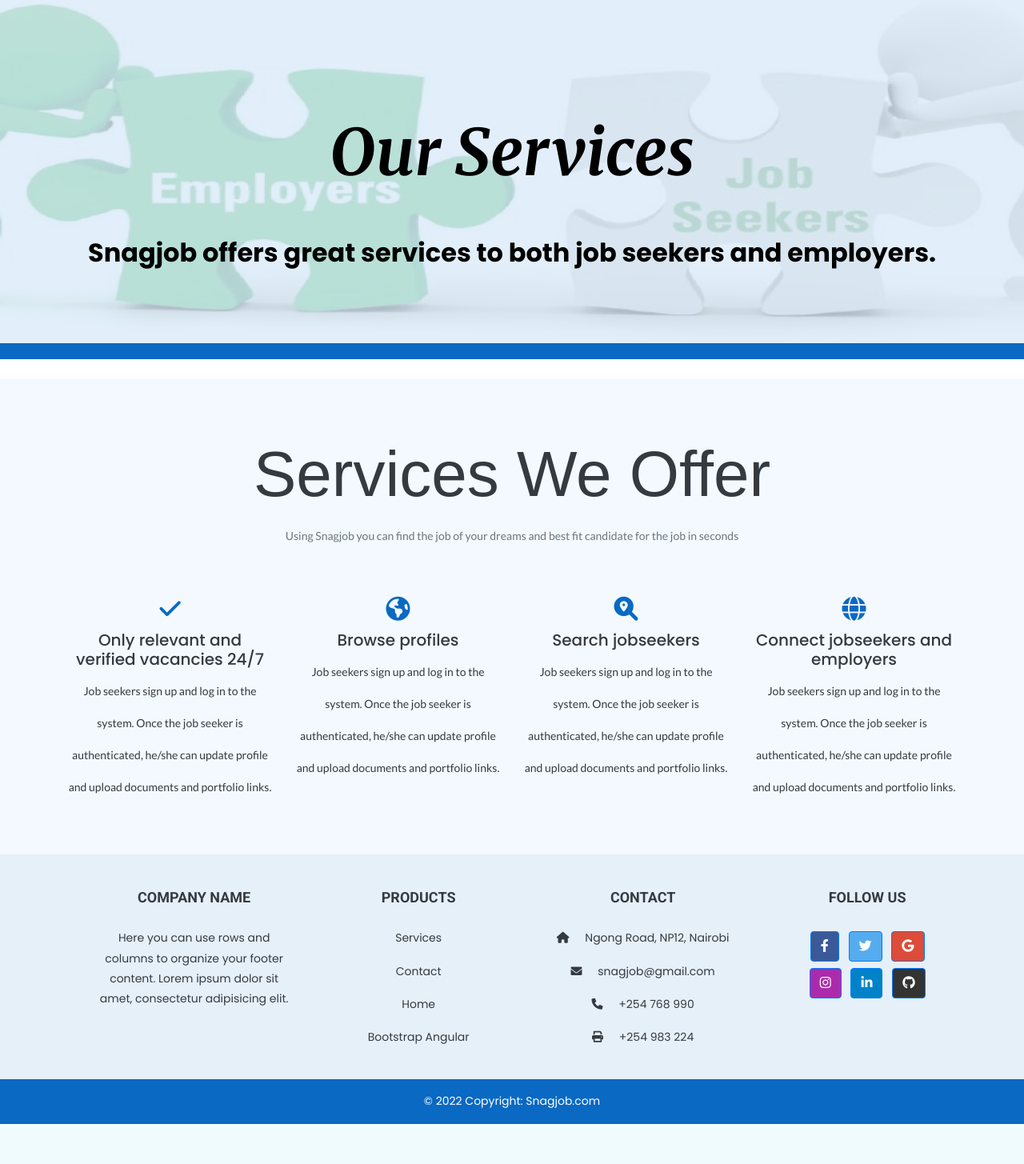
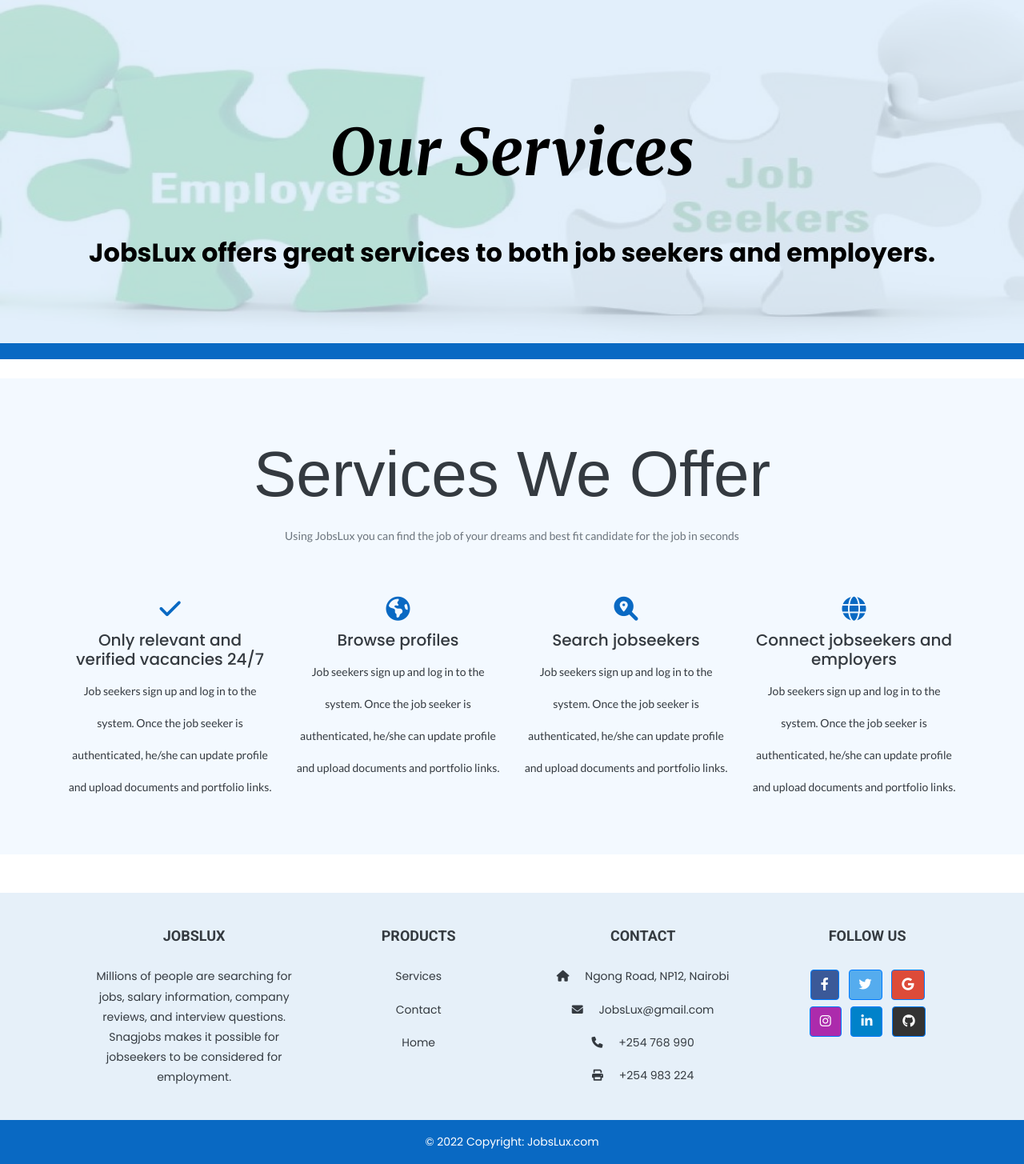
Before and after one commit to mary-wan/jobseekers, a Django app: page /services/ in a window 1280 px wide. Shown: the part 71-1526 px from the top of the page at 80% size. Before the commit the page ends 1476 px from the top, so only its background shows below. Run offline with Django 3.2, Linux system fonts and the light colour scheme; some libraries are stand-ins or nearby versions.

Commit message:
add site name

```diff
--- a/seekapp/templates/contact.html
+++ b/seekapp/templates/contact.html
@@ -40,8 +40,8 @@
         <div class="email details">
           <i class="fas fa-envelope"></i>
           <div class="topic">Email</div>
-          <div class="text-one">Snagjob@gmail.com</div>
-          <div class="text-two">info.snagjob@gmail.com</div>
+          <div class="text-one">JobsLux@gmail.com</div>
+          <div class="text-two">info.JobsLux@gmail.com</div>
         </div>
       </div>
       <div class="right-side">
--- a/seekapp/templates/services.html
+++ b/seekapp/templates/services.html
@@ -12,39 +12,17 @@
             <h1 class="mb-5 intro-header">Our Services</h1>
 
             <p style="-size-adjust: 70px;">
-                <strong style="font-size: xx-large;"> Snagjob offers great services to both job seekers and employers.
+                <strong style="font-size: xx-large;"> JobsLux offers great services to both job seekers and employers.
                 </strong></p>
         </div>
 
     </div>
     <section class="services-bg">
     <div class="container">
-        <!-- <section class="about-us">
-            <h1 class="text-center">About Us</h1>
-            <p class="text-center text-muted pb-4 place">A place where leading empoyers are already looking for your talent and
-                experience.
-            </p>
-            <div class="row">
-                <div class="col-md-5">
-                    <img src="{%static 'photos/about.jpg' %}" alt="" width="300" height="330" class="about-img">
-                </div>
-                <div class="col-md-1"></div>
-                <div class="col-md-5">
-                    <h3 class="text-center merri-font mt-4"> Welcome to Snagjob</h3>
-                    <p class="about-description pt-2">
-                        We are intensely passionate about delivering the right fit for
-                         every hire. Our friendly team helps companies of all sizes hire
-                         the best talent and offers the best opportunity for job seekers
-                         to get hired. When you register and upload a resume you can be sure
-                         Snagjob has just the job for you, your skills, and knowledge.
-                    </p>
-                </div>
-            </div>
-        </section> -->
         <div class="service-description mt-4 text-dark">
             <h1 class="text-center">Services We Offer</h1>
             <p class="text-center text-muted place">
-                Using Snagjob you can find the job of your dreams and best fit candidate for the job in seconds
+                Using JobsLux you can find the job of your dreams and best fit candidate for the job in seconds
             </p>
             <div class="row gx-4 gx-lg-5 place pb-5">
                 <div class="col-lg-3 col-md-6 text-center">
@@ -86,7 +64,7 @@
     </section>
 </div>
 
-<div class="foot-cont">
+<div class="foot-cont mt-5">
     <footer class="text-center text-dark text-lg-start " style="background-color:  #e6f0f9;">
       <!-- Grid container -->
       <div class="container p-4 pb-0">
@@ -97,12 +75,12 @@
             <!-- Grid column -->
             <div class="col-md-3 col-lg-3 col-xl-3 mx-auto mt-3">
               <h6 class="text-uppercase mb-4 font-weight-bold">
-                Company name
+                JobsLux
               </h6>
               <p>
-                Here you can use rows and columns to organize your footer
-                content. Lorem ipsum dolor sit amet, consectetur adipisicing
-                elit.
+                Millions of people are searching for jobs, salary information,
+                 company reviews, and interview questions. Snagjobs makes it
+                 possible for jobseekers to be considered for employment.
               </p>
             </div>
             <!-- Grid column -->
@@ -113,17 +91,15 @@
             <div class="col-md-2 col-lg-2 col-xl-2 mx-auto mt-3">
               <h6 class="text-uppercase mb-4 font-weight-bold">Products</h6>
               <p>
-                <a class="">Services</a>
+                <a href="{%url 'services'%}" class="text-dark">Services</a>
               </p>
               <p>
-                <a class="">Contact</a>
+                <a href="{%url 'contact_us'%}"  class="text-dark">Contact</a>
               </p>
               <p>
-                <a class="">Home</a>
+                <a href="/" class="text-dark">Home</a>
               </p>
-              <p>
-                <a class="">Bootstrap Angular</a>
-              </p>
+
             </div>
             <!-- Grid column -->
 
@@ -136,7 +112,7 @@
             <div class="col-md-4 col-lg-3 col-xl-3 mx-auto mt-3">
               <h6 class="text-uppercase mb-4 font-weight-bold">Contact</h6>
               <p><i class="fas fa-home mr-3"></i> Ngong Road, NP12, Nairobi</p>
-              <p><i class="fas fa-envelope mr-3"></i> snagjob@gmail.com</p>
+              <p><i class="fas fa-envelope mr-3"></i> JobsLux@gmail.com</p>
               <p><i class="fas fa-phone mr-3"></i> +254 768 990</p>
               <p><i class="fas fa-print mr-3"></i> +254 983 224</p>
             </div>
@@ -179,10 +155,9 @@
       <!-- Copyright -->
       <div class="text-center p-3 text-white" style="background-color: #0969C3">
         © 2022 Copyright:
-        <a class="text-white" href="https://mdbootstrap.com/">Snagjob.com</a>
+        <a class="text-white" href="https://mdbootstrap.com/">JobsLux.com</a>
       </div>
       <!-- Copyright -->
     </footer>
   </div>
-
 {%endblock%}
```
Also changed, not shown: seekapp/templates/index.html (+11 -13 lines).
